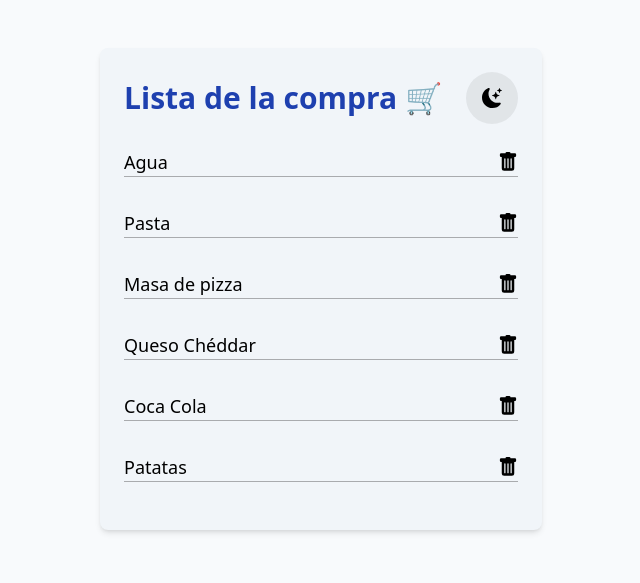
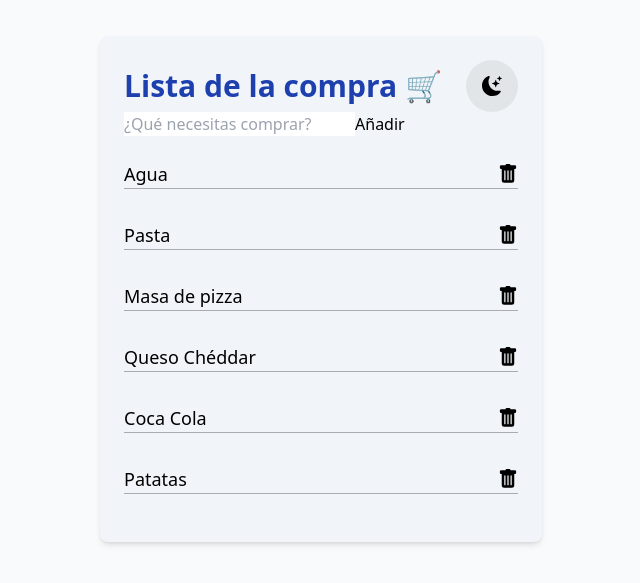
Before and after one commit to mperezpizarro/lista-compra, a React (Vite) app: page / in a window 1280 px wide. Shown: the part 111-694 px from the top of the page, without its empty margins (319-959 px from the left). Built offline with nearby package versions, Linux system fonts and the light colour scheme.

Commit message:
Moved AddForm to App

```diff
--- a/src/App.tsx
+++ b/src/App.tsx
@@ -4,8 +4,15 @@ import { BsFillMoonStarsFill, BsFillSunFill, BsFillTrashFill } from 'react-icons
 
 const App = () => {
   const [isDark, setIsDark] = useState(false)
+  const [newItem, setNewItem] = useState('')
 
   const switchTheme = () => {setIsDark(!isDark)}
+
+  const addItem = (e: React.FormEvent) => {
+    e.preventDefault()
+    console.log('asasa');
+
+  }
 
   let tmp = ['Agua', 'Pasta', 'Masa de pizza', 'Queso Chéddar', 'Coca Cola', 'Patatas']
 
@@ -23,6 +30,12 @@ const App = () => {
         <Navbar>
           <button className='text-xl p-4 rounded-full bg-[#00000011] dark:bg-[#ffffff11]' onClick={switchTheme}>{isDark ? <BsFillSunFill /> : <BsFillMoonStarsFill />}</button>
         </Navbar>
+        <form onSubmit={addItem}>
+          <div>
+            <input type="text" name="itemName" id="itemName" placeholder='¿Qué necesitas comprar?' />
+            <button type="submit">Añadir</button>
+          </div>
+        </form>
         <ListContainer>
           {tmp.map((objeto, index): JSX.Element => {
             return(
--- a/src/components/Forms/AddForm.tsx
+++ /dev/null
@@ -1,9 +0,0 @@
-import React from 'react'
-
-const AddForm = () => {
-  return (
-    <div>AddForm</div>
-  )
-}
-
-export default AddForm
--- a/src/components/index.tsx
+++ b/src/components/index.tsx
@@ -1,4 +1,3 @@
 export {default as ListContainer} from './List/ListContainer'
 export {default as ListItem} from './List/ListItem'
-export {default as AddForm} from './Forms/AddForm'
 export {default as Navbar} from './Navbar/Navbar'
```
